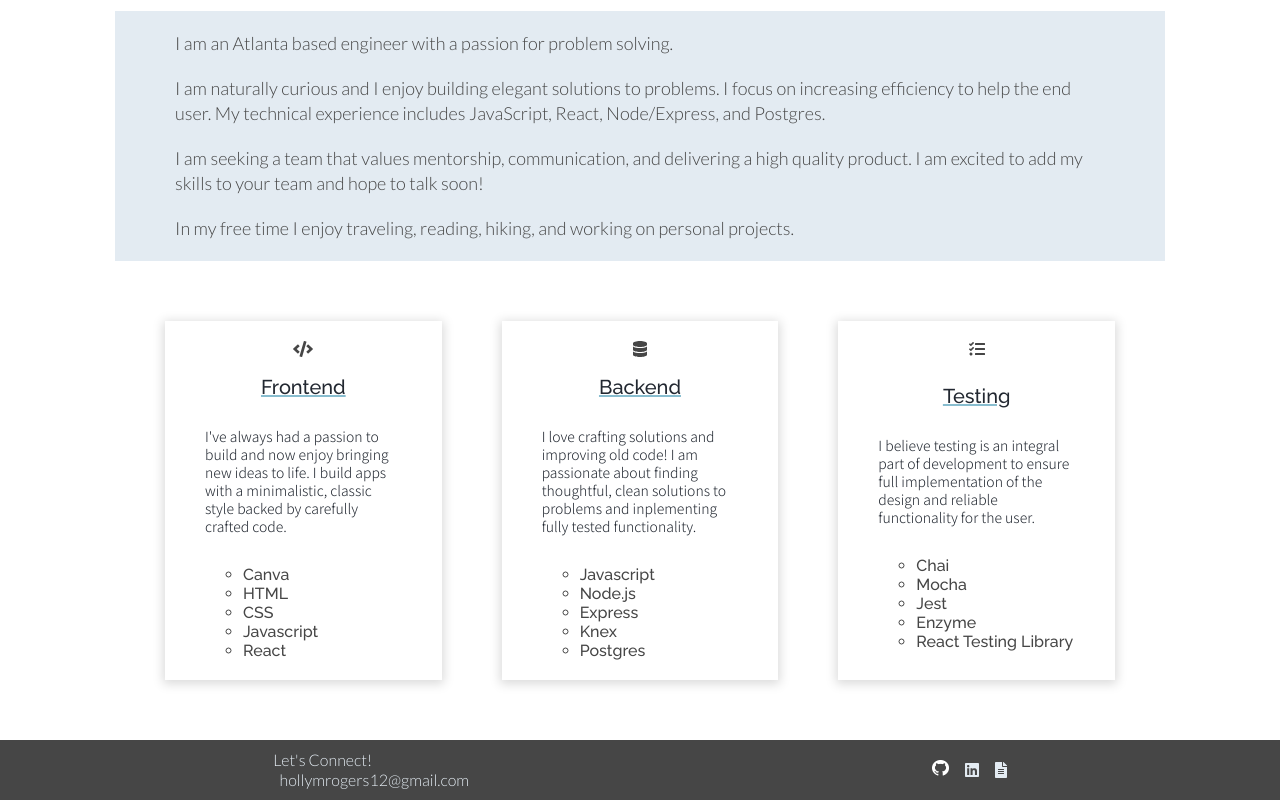
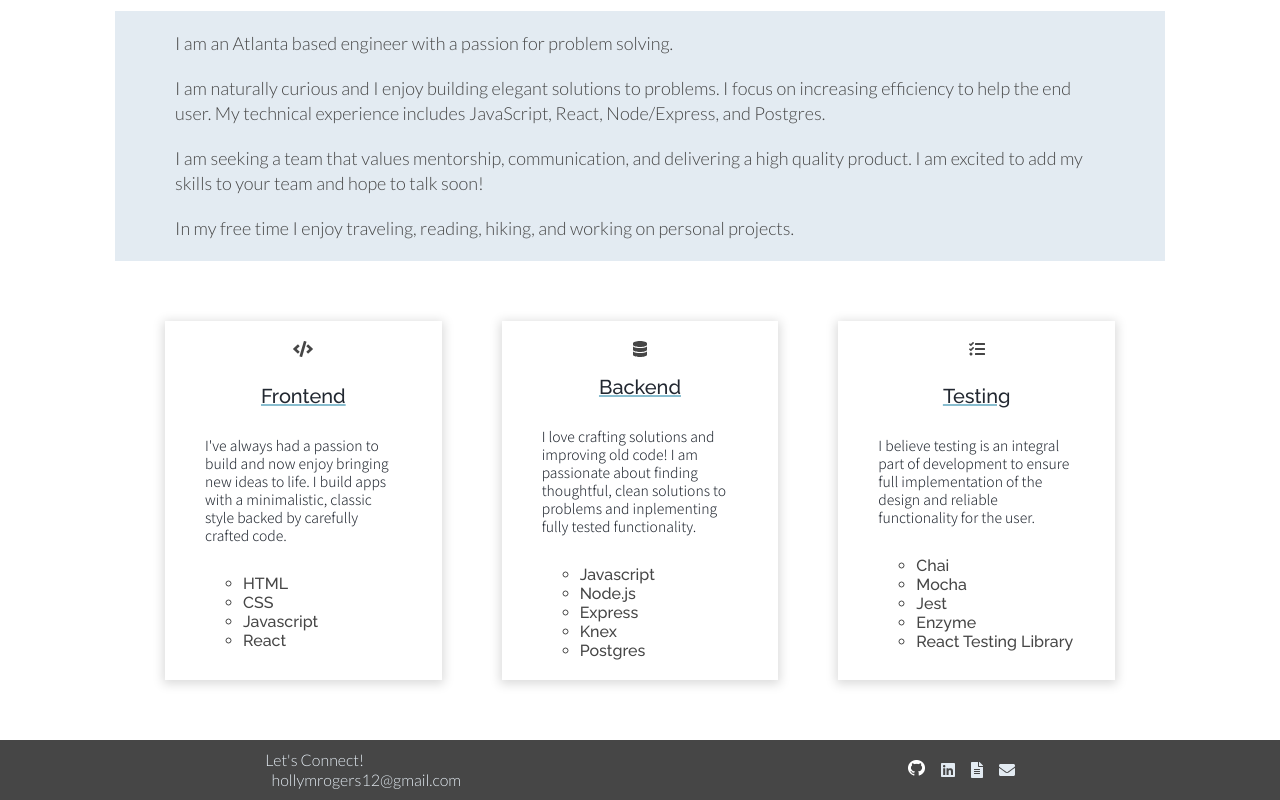
Before and after one commit to holly257/portfolio, a React (Create React App) app: page / in a window 1280 px wide. Shown: the part 634-1434 px from the top of the page. Built offline with nearby package versions, Linux system fonts and the light colour scheme.

Commit message:
mailto, no canva, left align description

```diff
--- a/src/Routes/Footer/Footer.js
+++ b/src/Routes/Footer/Footer.js
@@ -1,7 +1,7 @@
 import React, { Component } from 'react';
 import './Footer.css';
 import { FontAwesomeIcon } from '@fortawesome/react-fontawesome';
-import { faFileAlt } from '../../../node_modules/@fortawesome/free-solid-svg-icons';
+import { faFileAlt, faEnvelope } from '../../../node_modules/@fortawesome/free-solid-svg-icons';
 import { faLinkedin } from '../../../node_modules/@fortawesome/free-brands-svg-icons';
 
 class Nav extends Component {
@@ -50,6 +50,17 @@ class Nav extends Component {
                             <FontAwesomeIcon className="contact-item" icon={faFileAlt} />
                         </a>
                     </li>
+                    <li className="contact-info contact-item">
+                        <a
+                            href="mailto:hollymrogers12@gmail.com"
+                            target="_blank"
+                            download
+                            rel="noopener noreferrer"
+                            className="contact-item"
+                        >
+                            <FontAwesomeIcon className="contact-item" icon={faEnvelope} />
+                        </a>
+                    </li>
                 </span>
             </div>
         );
--- a/src/Routes/Home/HomePage.js
+++ b/src/Routes/Home/HomePage.js
@@ -52,7 +52,6 @@ function HomePage() {
                             carefully crafted code.
                         </p>
                         <ul className="skills-list">
-                            <li>Canva</li>
                             <li>HTML</li>
                             <li>CSS</li>
                             <li>Javascript</li>
--- a/src/Routes/Portfolio/PortfolioPage.css
+++ b/src/Routes/Portfolio/PortfolioPage.css
@@ -48,6 +48,7 @@ h6 {
 .project-description {
     font-size: 14px;
     line-height: 18px;
+    text-align: left;
     padding: 10px;
     color: #222831;
     font-weight: 300;
```
